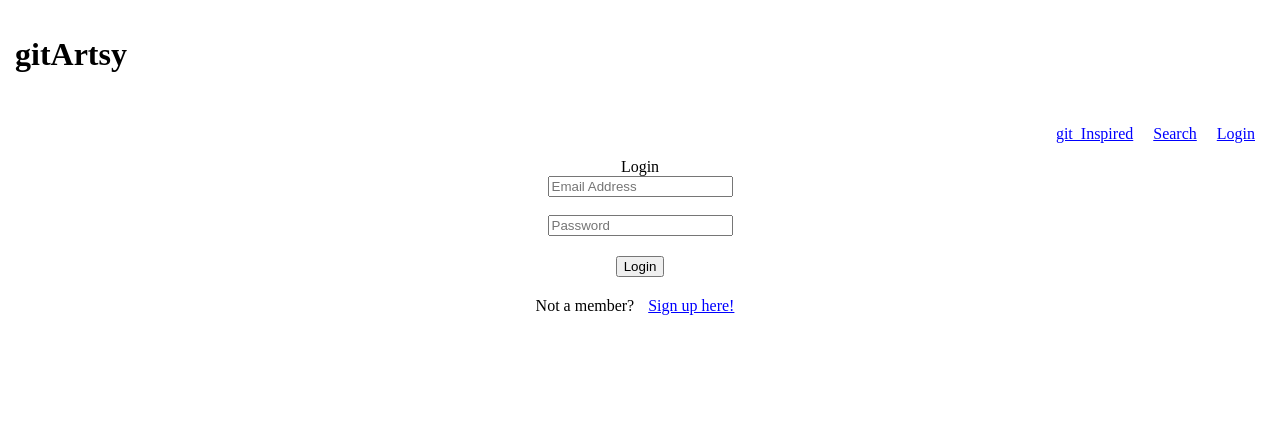
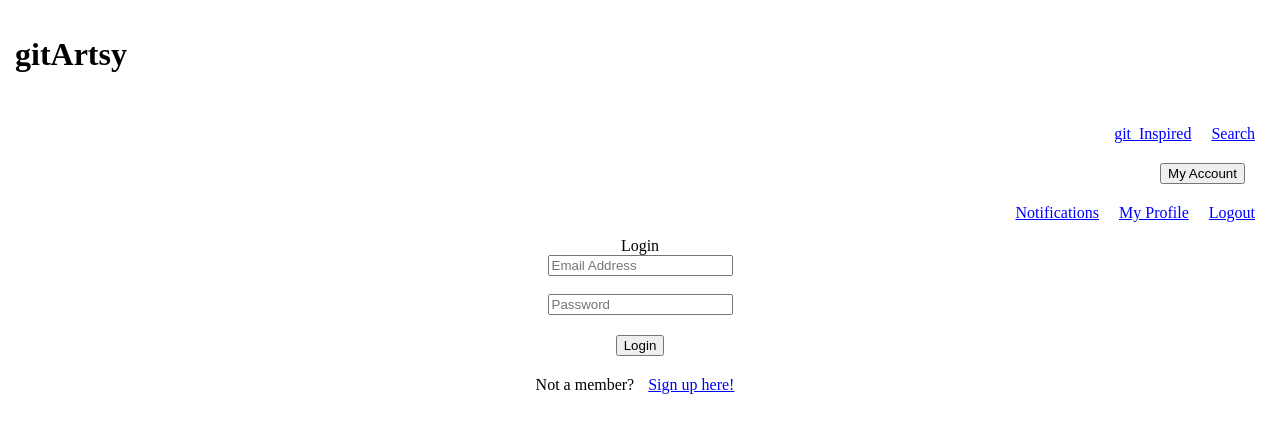
Before and after one commit to ALLHUBS-Jan-2024-Liftoff/Eswari-Group-2, a React (Vite) app in the folder git-artsy-ui/: page / in a window 1280 px wide. Shown: the top 432 px of the page. Built offline with nearby package versions, Linux system fonts and the light colour scheme.

Commit message:
banner logic added, drop down menu to be fixed

```diff
--- a/git-artsy-ui/src/components/ArtGallery/ArtGallery.jsx
+++ b/git-artsy-ui/src/components/ArtGallery/ArtGallery.jsx
@@ -9,7 +9,6 @@ const ArtGallery= () => {
       fetchArtworks();
     }, []);
 
-  //TODO #1 Add slideshow to component and previous/next button
     const fetchArtworks = async () => {
       try {
         const response = await axios.get('https://api.artic.edu/api/v1/artworks/search?query[term][is_public_domain]=true&fields=id,title,image_id');
@@ -66,7 +65,7 @@ const ArtGallery= () => {
           <><div className="gallery">
             <img src={artworkToShow.imageUrl} />
             <div>
-            <caption>{artworkToShow.title}</caption>
+            <p>{artworkToShow.title}</p>
             </div>
             <div>
             <button onClick={next}>Next</button>
--- a/git-artsy-ui/src/components/Banner.jsx
+++ b/git-artsy-ui/src/components/Banner.jsx
@@ -4,14 +4,30 @@ import { Link } from "react-router-dom";
 
 //TODO Include logic for if user is logged in or not
 
-const Banner = () => {
+const Banner = ( user, {handleLogout}) => {
     return (
-        <div className='header'>
-            <h1>gitArtsy</h1>
+    <div className='header'>
+        <h1>gitArtsy</h1>
             <nav>
                 <Link to='/gallery'>git_Inspired</Link>
                 <Link to ='/search'>Search</Link>
+
+                {! user ? (
+                <>
                 <Link to='/'>Login</Link>
+                </>
+                ) : (
+                <>
+                <div className="dropdown">
+                    <button id="dropdown-nav">My Account</button>
+                </div>
+                <div className="dropdown-content">
+                    <Link to="/notifications" rel="noopener">Notifications</Link>
+                    <Link to="/profile" rel="noopener">My Profile</Link>
+                    <Link to="/" rel="noopener" onClick={handleLogout}>Logout</Link>
+                </div>
+                </>
+                )}
             </nav>
         </div>
     );
```
Also changed, not shown: git-artsy-ui/src/main.jsx (+10 -0 lines), git-artsy-ui/src/components/styling.css (line endings or trailing spaces).
